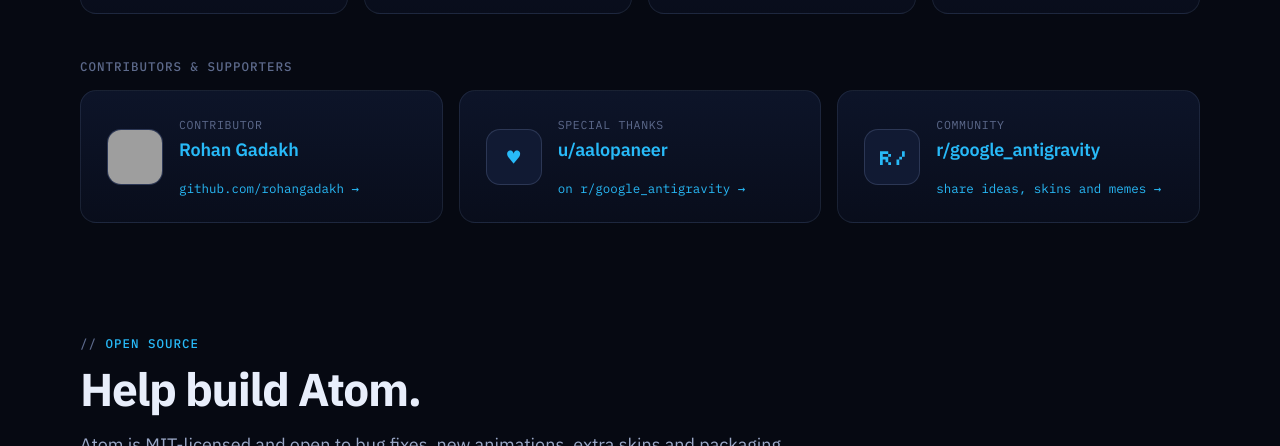
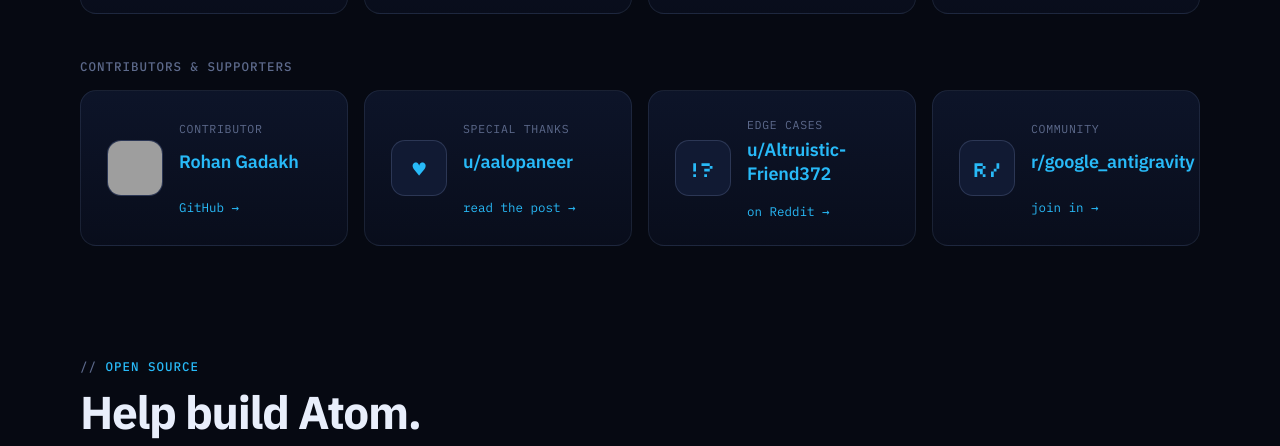
Before and after one commit to Arnav8452/atom, a plain HTML site: page site/index.html in a window 1280 px wide. Shown: the part 6367-6813 px from the top of the page. Drawn offline with Linux system fonts and the light colour scheme; no server answers; grey boxes are pictures that could not be loaded; files whose address does not match are found by name.

Commit message:
Credit u/Altruistic-Friend372 for edge cases; trim the story intro

```diff
--- a/site/index.html
+++ b/site/index.html
@@ -262,7 +262,7 @@ a.card:hover { text-decoration: none; border-color: var(--line-2); }
 .credit-card img { image-rendering: pixelated; width: 150px; height: auto; aspect-ratio: 150 / 120; margin-bottom: 8px; }
 .credit-card h3 { margin: 0; }
 .credit-card .who { font: 13px var(--mono); }
-.people { display: grid; grid-template-columns: repeat(3, minmax(0, 1fr)); gap: 16px; margin-top: 16px; }
+.people { display: grid; grid-template-columns: repeat(4, minmax(0, 1fr)); gap: 16px; margin-top: 16px; }
 .person { display: grid; grid-template-columns: auto 1fr; gap: 6px 16px; align-items: center; }
 .person .av { grid-row: span 3; width: 56px; height: 56px; border-radius: 14px; border: 1px solid var(--line-2); background: var(--panel-2); display: grid; place-items: center; font: 22px var(--pixel); color: var(--atom); overflow: hidden; }
 .person .av img { width: 100%; height: 100%; display: block; }
@@ -299,7 +299,7 @@ footer .fine { font: 12px var(--mono); }
   .c1h { grid-column: span 1; }
   .grid { grid-template-columns: repeat(3, minmax(0, 1fr)); }
   .credits { grid-template-columns: repeat(2, minmax(0, 1fr)); }
-  .people { grid-template-columns: 1fr; }
+  .people { grid-template-columns: repeat(2, minmax(0, 1fr)); }
   .cta-band { grid-template-columns: 1fr; padding: 36px; }
 }
 @media (max-width: 720px) {
@@ -313,7 +313,7 @@ footer .fine { font: 12px var(--mono); }
   .grid { grid-template-columns: repeat(2, minmax(0, 1fr)); }
   .manga { grid-template-columns: repeat(2, minmax(0, 1fr)); }
   .contrib, .fan-empty, .rules { grid-template-columns: 1fr; }
-  .meme-card { grid-template-columns: 1fr; }
+  .meme-card, .people { grid-template-columns: 1fr; }
   .log-body { grid-template-columns: 1fr; padding: 24px 18px; }
   .watcher { position: static; order: -1; width: 110px; }
   .entries { font-size: 14.5px; }
@@ -644,7 +644,7 @@ python3 ~/.gemini/config/plugins/atom/atom_cli_setup.py</pre><button class="copy
   <div class="wrap">
     <p class="eyebrow rv">Story</p>
     <h2 class="rv">atom.log</h2>
-    <p class="sub rv">A recovered log from instance 0x3f2a. It wasn't supposed to feel anything.</p>
+    <p class="sub rv">A recovered log from instance 0x3f2a.</p>
     <article class="log rv" id="log" aria-label="Recovered log, instance 0x3f2a">
       <div class="log-head">
         <span><span class="dots" aria-hidden="true"><i></i><i></i><i></i></span>atom.log // instance 0x3f2a</span>
@@ -710,19 +710,25 @@ python3 ~/.gemini/config/plugins/atom/atom_cli_setup.py</pre><button class="copy
         <span class="av"><img src="https://github.com/rohangadakh.png?size=112" width="56" height="56" alt="" loading="lazy" onerror="this.remove()"></span>
         <span class="role">Contributor</span>
         <h3>Rohan Gadakh</h3>
-        <p class="go">github.com/rohangadakh →</p>
+        <p class="go">GitHub →</p>
       </a>
       <a class="card person rv" href="https://www.reddit.com/r/google_antigravity/s/SxwERtnMvt">
         <span class="av" aria-hidden="true">♥</span>
         <span class="role">Special thanks</span>
         <h3>u/aalopaneer</h3>
-        <p class="go">on r/google_antigravity →</p>
+        <p class="go">read the post →</p>
+      </a>
+      <a class="card person rv" href="https://www.reddit.com/user/Altruistic-Friend372/">
+        <span class="av" aria-hidden="true">!?</span>
+        <span class="role">Edge cases</span>
+        <h3>u/Altruistic-Friend372</h3>
+        <p class="go">on Reddit →</p>
       </a>
       <a class="card person rv" href="https://www.reddit.com/r/google_antigravity/">
         <span class="av" aria-hidden="true">r/</span>
         <span class="role">Community</span>
         <h3>r/google_antigravity</h3>
-        <p class="go">share ideas, skins and memes →</p>
+        <p class="go">join in →</p>
       </a>
     </div>
   </div>
```
Also changed, not shown: 1 other file.
